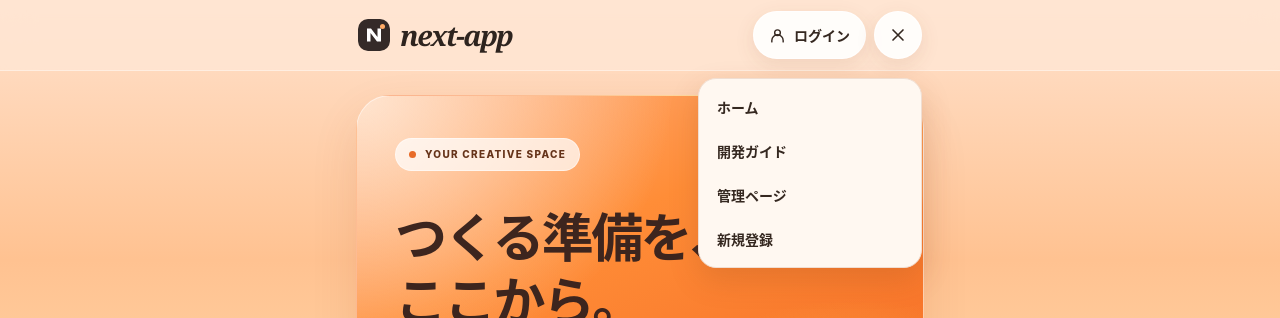
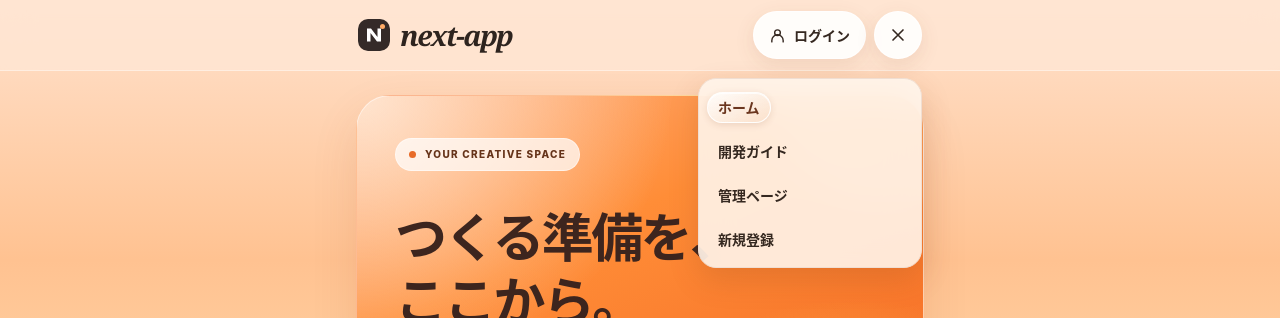
Before and after one commit to iwasaki-hub/next-app, a Next.js app: page / in a window 1280 px wide. Both pictures are taken after a click on the button "メニュー". Shown: the top 318 px of the page. Built offline with nearby package versions, Linux system fonts and the light colour scheme; no server answers.

Commit message:
Highlight the current page in the header menu

```diff
--- a/app/_components/site-menu.tsx
+++ b/app/_components/site-menu.tsx
@@ -1,6 +1,7 @@
 "use client";
 
 import Link from "next/link";
+import { usePathname } from "next/navigation";
 import { useEffect, useId, useRef } from "react";
 
 export default function SiteMenu({
@@ -10,13 +11,24 @@ export default function SiteMenu({
   headerAction: "login" | "signup" | "logout";
   emailInitials: string;
 }) {
+  const pathname = usePathname();
   const menuId = useId();
   const panel = useRef<HTMLDivElement>(null);
-  const accountLink = {
-    login: { href: "/signup", label: "新規登録" },
-    signup: { href: "/login", label: "ログイン" },
-    logout: { href: "/account", label: "アカウント" },
-  }[headerAction];
+  const links = [
+    { href: "/", label: "ホーム" },
+    { href: "/#guide-content", label: "開発ガイド" },
+    { href: "/admin", label: "管理ページ", prefetch: false },
+  ];
+
+  if (headerAction === "logout") {
+    links.push({ href: "/account", label: "アカウント" });
+  }
+  if (pathname === "/login" || headerAction === "signup") {
+    links.push({ href: "/login", label: "ログイン" });
+  }
+  if (pathname === "/signup" || headerAction === "login") {
+    links.push({ href: "/signup", label: "新規登録" });
+  }
 
   function closeMenu() {
     const menu = panel.current;
@@ -59,10 +71,18 @@ export default function SiteMenu({
       </button>
       <div className="site-menu-panel" id={menuId} popover="auto" ref={panel}>
         <ul>
-          <li><Link href="/" onClick={closeMenu}>ホーム</Link></li>
-          <li><Link href="/#guide-content" onClick={closeMenu}>開発ガイド</Link></li>
-          <li><Link href="/admin" prefetch={false} onClick={closeMenu}>管理ページ</Link></li>
-          <li><Link href={accountLink.href} onClick={closeMenu}>{accountLink.label}</Link></li>
+          {links.map(({ href, label, prefetch }) => (
+            <li key={href}>
+              <Link
+                href={href}
+                prefetch={prefetch}
+                aria-current={pathname === href ? "page" : undefined}
+                onClick={closeMenu}
+              >
+                <span>{label}</span>
+              </Link>
+            </li>
+          ))}
         </ul>
       </div>
     </>
--- a/app/globals.css
+++ b/app/globals.css
@@ -156,11 +156,15 @@ body {
   inset: calc(70px + env(safe-area-inset-top, 0px) + 8px)
     max(clamp(18px, 5vw, 30px), calc((100vw - 39rem) / 2 + 30px)) auto auto;
   width: min(14rem, calc(100vw - 36px));
+  max-height: calc(100dvh - 86px - env(safe-area-inset-top, 0px) - env(safe-area-inset-bottom, 0px));
+  overflow-y: auto;
   margin: 0;
   padding: 6px;
   border: 1px solid var(--warm-line);
   border-radius: 18px;
-  background: #fff8f1;
+  background: rgb(255 247 239 / 88%);
+  -webkit-backdrop-filter: blur(16px);
+  backdrop-filter: blur(16px);
   box-shadow: 0 12px 30px rgb(132 63 27 / 19%);
   color: #352820;
 }
@@ -185,6 +189,20 @@ body {
 .site-menu-panel a:hover,
 .site-menu-panel a:focus-visible {
   background: #ffe6d3;
+}
+
+.site-menu-panel a > span {
+  padding: 4px 10px;
+  margin-inline: -10px;
+  border: 1px solid transparent;
+  border-radius: 999px;
+}
+
+.site-menu-panel a[aria-current="page"] > span {
+  border-color: rgb(255 255 255 / 88%);
+  background: linear-gradient(150deg, rgb(255 255 255 / 85%), rgb(246 209 179 / 40%));
+  box-shadow: 0 2px 7px rgb(128 66 35 / 14%), inset 0 1px 0 rgb(255 255 255 / 75%);
+  color: #6b361f;
 }
 
 @media (max-width: 360px) {
```
Also changed, not shown: 1 other file (tests, documents, lock files or other folders).
